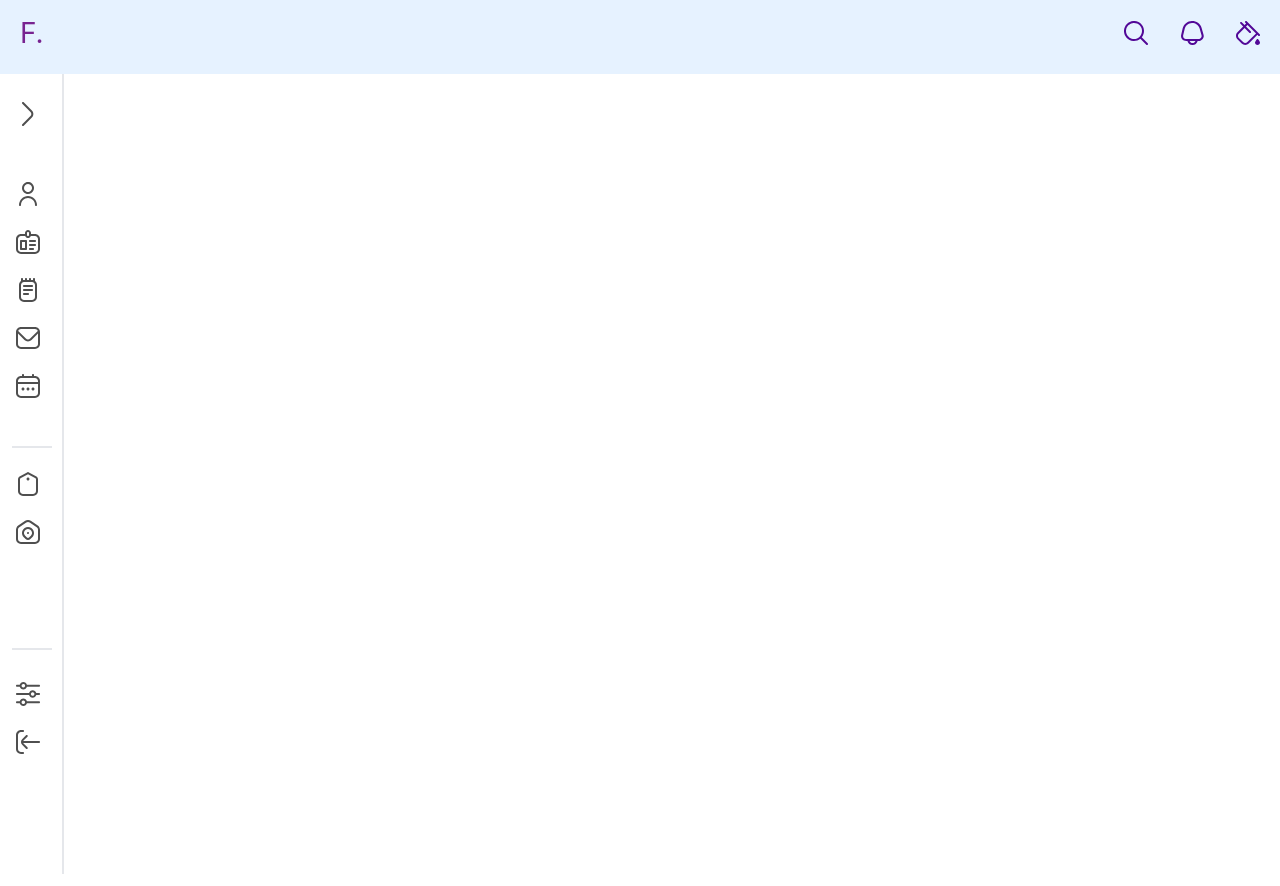
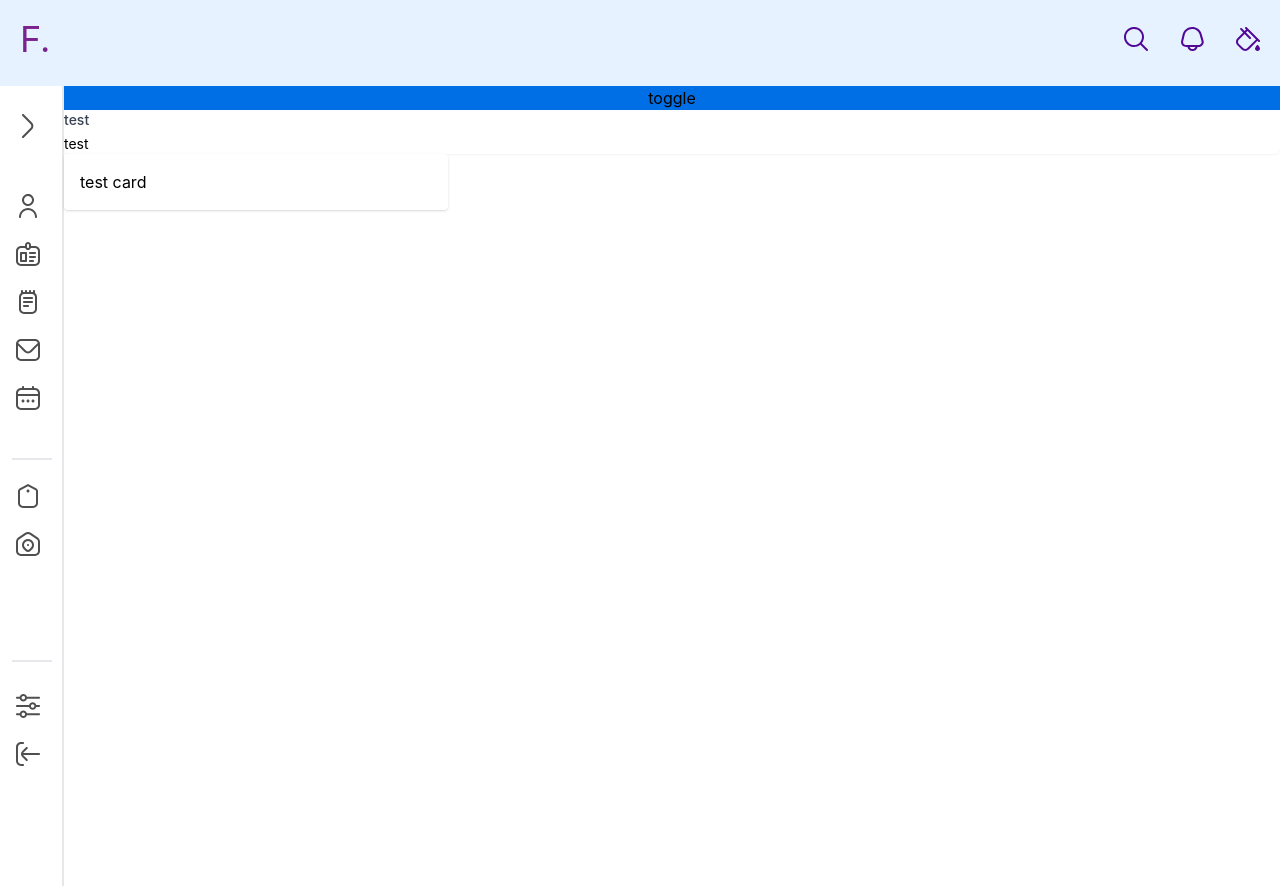
Before and after one commit to azzabihamza/Folya-ReactApp, a React (Create React App) app: page /dashboard in a window 1280 px wide. Built offline with nearby package versions, Linux system fonts and the light colour scheme.

Commit message:
update routing and sidebar

```diff
--- a/src/App.tsx
+++ b/src/App.tsx
@@ -15,13 +15,13 @@ function App(): JSX.Element {
         {/*  public routes */}
         <Route path="/" element={<Home />} />
         <Route path="login" element={<Login />} />
-        <Route path="dashboard" element={<Dashboard />} />
+        <Route path="dashboard/*" element={<Dashboard />} />
         {/*  protected routes */}
         <Route element={<RequireAuth />}>
 
         </Route>
         {/* page not found 404 */}
-        {/* <Route path="*" element={<div>Page not found</div>} /> */}
+        <Route path="*" element={<div>Page not found</div>} />
       </Route>
     </Routes>
   );
--- a/src/components/header/index.tsx
+++ b/src/components/header/index.tsx
@@ -2,13 +2,17 @@ import { FC } from "react";
 import  IconSearch  from '../../assets/icons/IconSearch';
 import IconBell from "../../assets/icons/IconBell";
 import IconFill from "../../assets/icons/IconFill";
+import { Link } from "react-router-dom";
 
 interface HeaderProps {}
 
 export const Header: FC<HeaderProps> = () => {
     return (
         <div className="flex flex-row items-center pt-3 pb-5 bg-primary-alt justify-between">
-            <h3 className="text-2xl m-0 leading-normal text-info-dark justify-start pl-5">F.</h3>
+            <Link to="/dashboard">
+
+                <h1 className="text-3xl m-0 leading-normal text-info-dark justify-start pl-5">F.</h1>
+            </Link>
             <div className="flex flex-row items-center p-1 w-[140px] h-[28px] justify-end pr-5 gap-8">
                 <IconSearch />
                 <IconBell />
--- a/src/components/sideBar/index.tsx
+++ b/src/components/sideBar/index.tsx
@@ -10,7 +10,7 @@ import IconLabel from "../../assets/icons/IconLabel";
 import IconHomeLocation from "../../assets/icons/IconHomeLocation";
 import IconSettingsSliders from "../../assets/icons/IconSettingsSliders";
 import IconLogout from "../../assets/icons/IconLogout";
-
+import { Link } from "react-router-dom";
 
 
 interface SideBarProps {}
@@ -42,16 +42,21 @@ export const SideBar: FC<SideBarProps> = () => {
         <div className="flex items-center pb-6 gap-4">
             <ul className="py-3 px-4">
                 <li
-                    className="flex cursor-pointer py-3"
+                    className="flex flex-row cursor-pointer py-3"
                 >
+                <Link to="profile" className="">
                        <IconUser />
                     <span className={`${isOpen && "hidden" } pl-7 py-0.5 text-s text-gray-main origin-left duration-200 `}>Mon profile</span>
+                </Link>
                 </li>
+
                 <li
                     className="flex cursor-pointer py-3"
                 >
-                    <IconBadge />
-                    <span className={`${isOpen && "hidden" } pl-7 py-0.5 text-s text-gray-main origin-left duration-200 `}>Liste des patients</span>
+                    <Link to="listepatient" className="">
+                        <IconBadge />
+                        <span className={`${isOpen && "hidden" } pl-7 py-0.5 text-s text-gray-main origin-left duration-200 `}>Liste des patients</span>
+                    </Link>
                 </li>
                 <li
                     className="flex cursor-pointer py-3"
--- a/src/pages/dashboard.tsx
+++ b/src/pages/dashboard.tsx
@@ -1,6 +1,10 @@
 import { FC } from 'react';
 import { SideBar, Header } from 'components';
-
+import { BrowserRouter as Router, Route, Routes } from 'react-router-dom'
+import Home from './home';
+import Profile from './profile';
+import ListePatient from './listePatient';
+import Layout from "../components/layout";
 
 const Dashboard: FC = () => {
   return (
@@ -8,8 +12,22 @@ const Dashboard: FC = () => {
         <div className='static left-0 top-0 w-full'>
             <Header />
         </div>
-        <div className='flex'>
-            <SideBar />
+        <div className='flex flex-row'>
+
+            <div className='basis-1/4'>
+              <SideBar />
+            </div>
+            <div className='basis-3/4 w-full'>
+              <Routes>
+                <Route path="/" element={<Layout />}>
+                  <Route path="/" element={<Home />} />
+                  <Route path="profile" element={<Profile />} />
+                  <Route path="listepatient" element={<ListePatient />} />
+                </Route>
+              </Routes>
+            </div>
+
+
         </div>
 
     </div>
--- /dev/null
+++ b/src/pages/listePatient.tsx
@@ -0,0 +1,13 @@
+import { FC } from "react";
+
+interface Props {}
+
+const ListePatient: FC<Props> = () => {
+    return (
+        <div>
+            <h1>Liste patient</h1>
+        </div>
+    );
+}
+
+export default ListePatient;
--- /dev/null
+++ b/src/pages/profile.tsx
@@ -0,0 +1,13 @@
+import { FC } from "react";
+
+interface Props {}
+
+const Profile: FC<Props> = () => {
+    return (
+        <div>
+            <h1>Profile</h1>
+        </div>
+    );
+}
+
+export default Profile;
```
